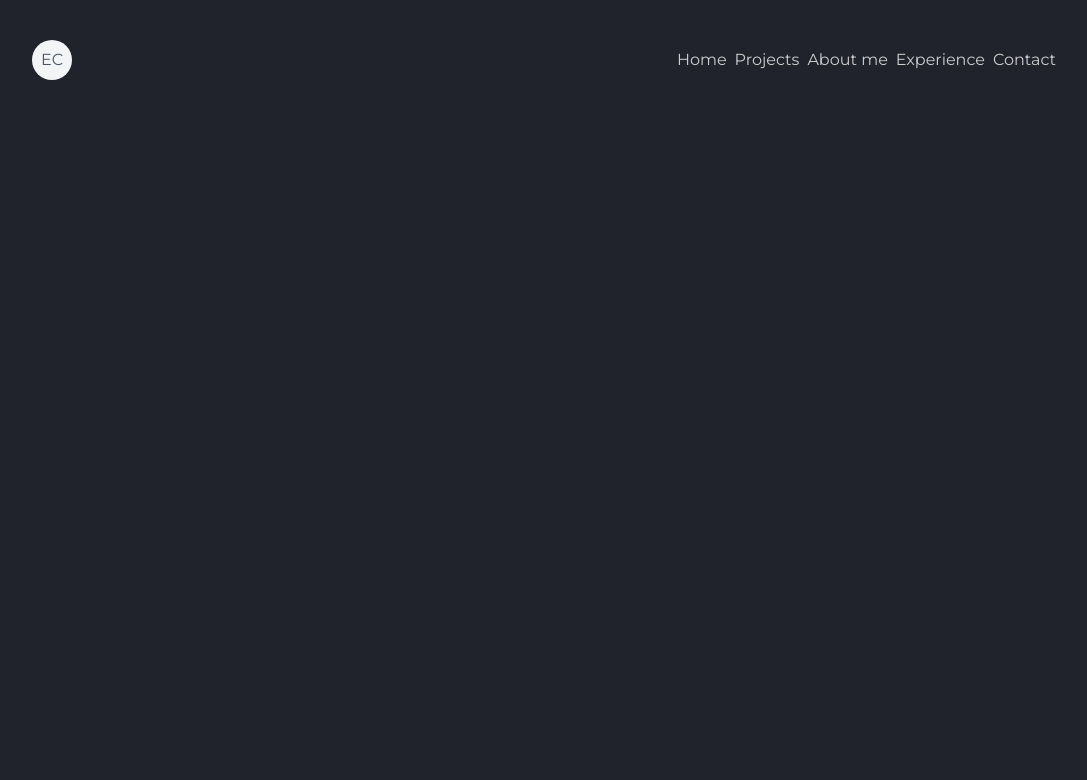
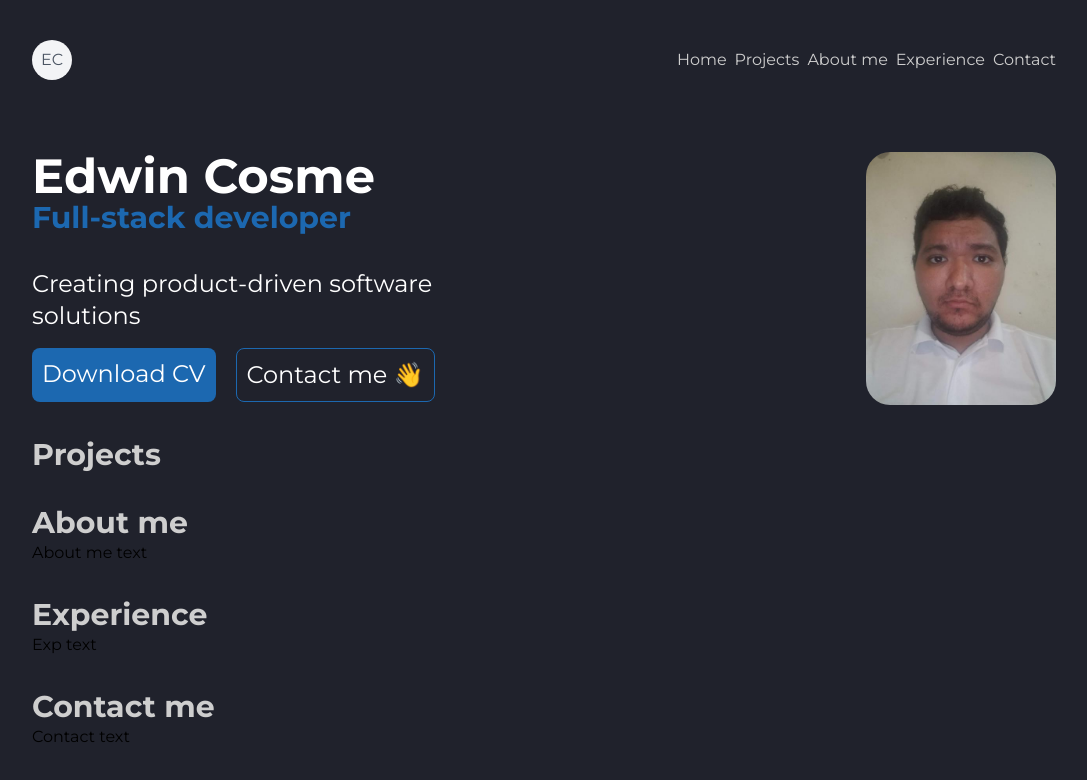
Before and after one commit to adriancosme/portfolio, a Next.js app: page / in a window 1280 px wide. Shown: the top 780 px of the page, without its empty margins (96-1183 px from the left). Built offline with nearby package versions, Linux system fonts and the light colour scheme.

Commit message:
add sections

```diff
--- a/src/pages/index.tsx
+++ b/src/pages/index.tsx
@@ -1,5 +1,68 @@
+import Head from "next/head";
+import Image from "next/image";
+import { SectionComponent } from "@/components/section";
+import Link from "next/link";
 export default function Home() {
   return (
-    <main className="flex min-h-screen flex-col px-24 py-8 bg-[#20222C]"></main>
+    <>
+      <Head>
+        <title>Edwin Cosme - Portfolio</title>
+        <meta
+          property="og:title"
+          content="Edwin Cosme - Portfolio"
+          key="title"
+        />
+        <meta property="og:description" content="Portfolio" key="description" />
+      </Head>
+      <main className="flex min-h-screen flex-col py-8 bg-[#20222C]">
+        <section id="home" className="max-w-md mx-auto container lg:max-w-5xl">
+          <div className="flex justify-between">
+            <div className="max-w-2xl text-left">
+              <h1 className="font-bold text-white text-5xl">Edwin Cosme</h1>
+              <h2 className="text-[#1C68B0] text-3xl font-bold">
+                Full-stack developer
+              </h2>
+              <p className="text-white text-2xl pt-8 max-w-md">
+                Creating product-driven software solutions
+              </p>
+              <div className="flex gap-5 pt-4">
+                <Link
+                  className="bg-[#1C68B0] text-white p-2.5 rounded-lg text-2xl hover:scale-105 cursor:pointer"
+                  href={"/"}
+                >
+                  Download CV
+                </Link>
+                <Link href={"#contact"} className="text-white text-2xl border border-[#1C68B0] rounded-lg p-2.5  hover:scale-105">
+                  Contact me 👋
+                </Link>
+              </div>
+            </div>
+            <div className="block">
+              <section className="overflow-hidden rounded-3xl relative bg-white">
+                <Image
+                  src="/photo.jpg"
+                  alt="avatar"
+                  width={190}
+                  height={200}
+                  priority
+                />
+              </section>
+            </div>
+          </div>
+        </section>
+        <SectionComponent id="projects" title="Projects">
+          <article></article>
+        </SectionComponent>
+        <SectionComponent id="about-me" title="About me">
+          <p>About me text</p>
+        </SectionComponent>
+        <SectionComponent id="experience" title="Experience">
+          <p>Exp text</p>
+        </SectionComponent>
+        <SectionComponent id="contact" title="Contact me">
+          <p>Contact text</p>
+        </SectionComponent>
+      </main>
+    </>
   );
 }
```
